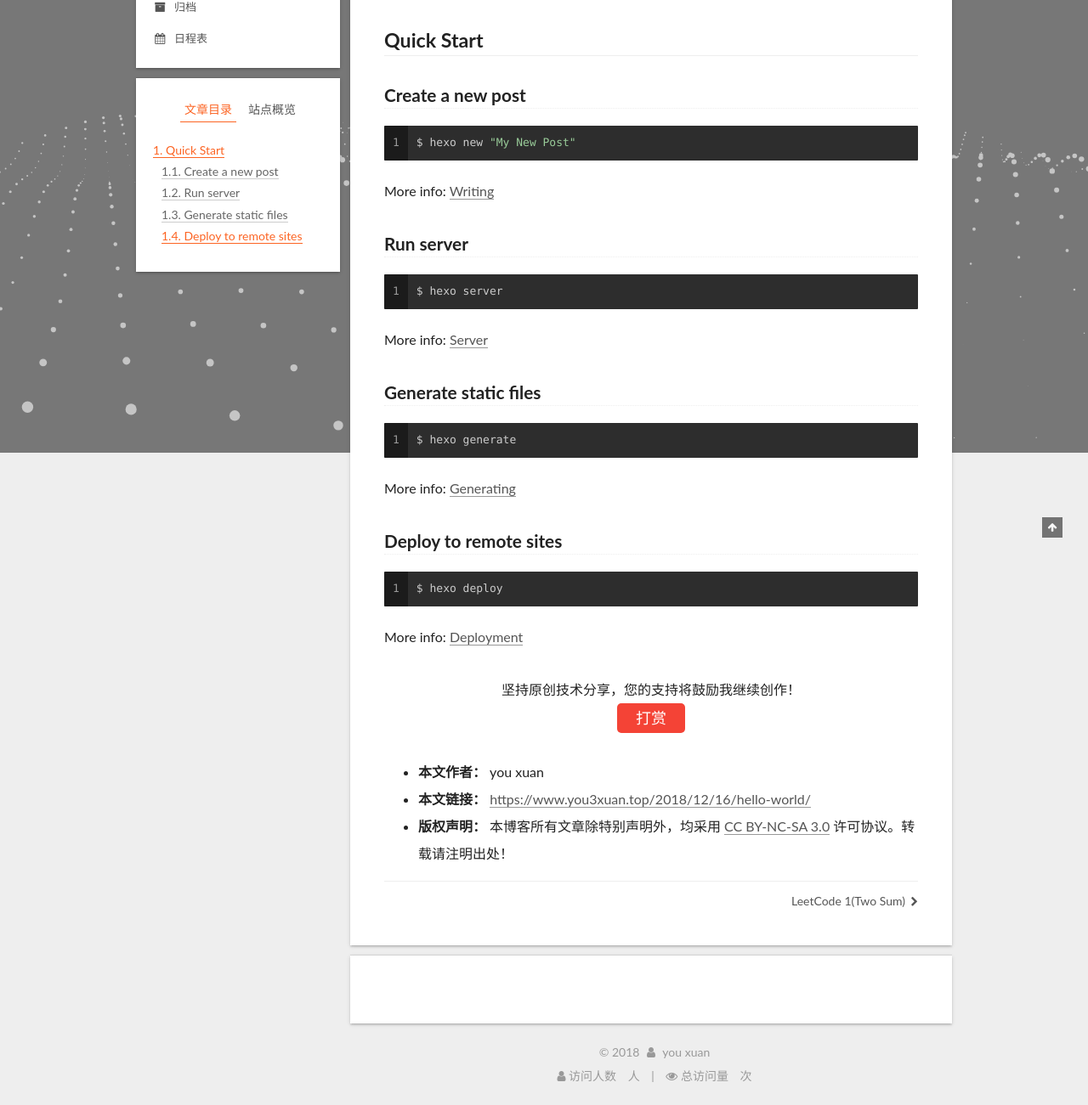
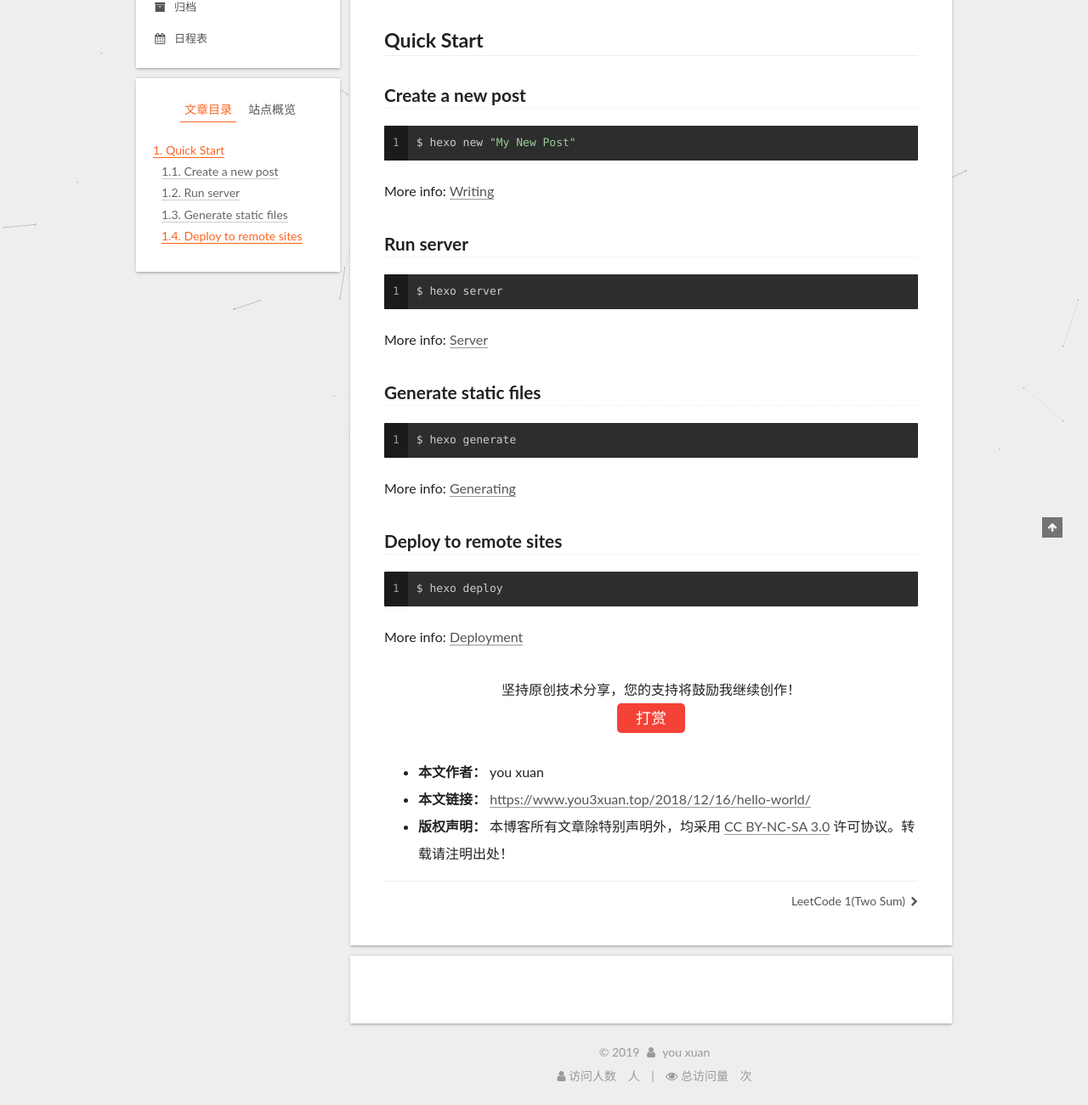
Before and after one commit to ThinkingXuan/thinkingxuan.github.io, a plain HTML site: page 2018/12/16/hello-world/index.html in a window 1280 px wide. Shown: the part 267-1568 px from the top of the page at 85% size. Drawn offline with Linux system fonts and the light colour scheme; some packages are replaced by stand-ins of ours; animation ran at ten frames a second; a script that the page names is missing; a web font is replaced by a local one.

Commit message:
Site updated: 2019-01-03 12:26:40

```diff
--- a/2018/12/16/hello-world/index.html
+++ b/2018/12/16/hello-world/index.html
@@ -697,7 +697,7 @@
 
     <footer id="footer" class="footer">
       <div class="footer-inner">
-        <div class="copyright">&copy; <span itemprop="copyrightYear">2018</span>
+        <div class="copyright">&copy; <span itemprop="copyrightYear">2019</span>
   <span class="with-love">
     <i class="fa fa-user"></i>
   </span>
@@ -798,7 +798,6 @@
 
 
 
-
     <script type="text/javascript" src="/lib/jquery/index.js?v=2.1.3"></script>
 
 
@@ -829,12 +828,7 @@
 
 
 
-    <script type="text/javascript" src="/lib/three/three.min.js"></script>
-
-
-
-
-    <script type="text/javascript" src="/lib/three/three-waves.min.js"></script>
+    <script type="text/javascript" src="/lib/canvas-nest/canvas-nest.min.js"></script>
 
 
 
```
Also changed, not shown: 2018/12/16/leetcode1/index.html (+2 -8 lines), 2018/12/16/leetcode2/index.html (+2 -8 lines), 2018/12/16/leetcode3/index.html (+2 -8 lines), 2018/12/16/leetcode4/index.html (+2 -8 lines), 2018/12/16/leetcode5/index.html (+2 -8 lines), 2018/12/16/leetcode6/index.html (+2 -8 lines), about/index.html (+2 -8 lines), archives/2018/12/index.html (+2 -8 lines), archives/2018/index.html (+2 -8 lines), archives/index.html (+2 -8 lines), categories/index.html (+2 -8 lines), categories/算法/index.html (+2 -8 lines), index.html (+2 -8 lines), tags/index.html (+2 -8 lines), 2 more files.
